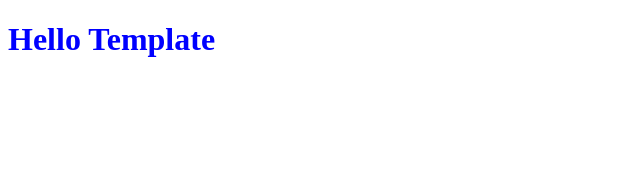
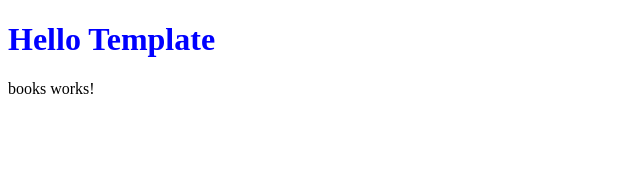
Before and after one commit to bernarth/book-store-app, an Angular app: page / in a window 1280 px wide. Shown: the top 170 px of the page, without its empty margins (0-640 px from the left). Built offline with nearby package versions, Linux system fonts and the light colour scheme.

Commit message:
Fix indent spaces

```diff
--- a/src/app/app.component.css
+++ b/src/app/app.component.css
@@ -1,3 +1,3 @@
 h1 {
-    color: blue;
+  color: blue;
 }
--- a/src/app/app.component.html
+++ b/src/app/app.component.html
@@ -1 +1,2 @@
 <h1>Hello Template</h1>
+<app-books></app-books>
--- a/src/app/app.component.ts
+++ b/src/app/app.component.ts
@@ -1,8 +1,8 @@
 import { Component } from "@angular/core";
 
 @Component({
-    selector: 'app-root',
-    templateUrl: 'app.component.html',
-    styleUrls: ['app.component.css']
+  selector: 'app-root',
+  templateUrl: 'app.component.html',
+  styleUrls: ['app.component.css']
 })
 export class AppComponent {}
--- a/src/app/app.module.ts
+++ b/src/app/app.module.ts
@@ -4,8 +4,8 @@ import { AppComponent } from './app.component';
 import { BooksComponent } from './books/books.component';
 
 @NgModule({
-    declarations: [AppComponent, BooksComponent],
-    imports: [BrowserModule],
-    bootstrap: [AppComponent]
+  declarations: [AppComponent, BooksComponent],
+  imports: [BrowserModule],
+  bootstrap: [AppComponent]
 })
 export class AppModule {}
```
